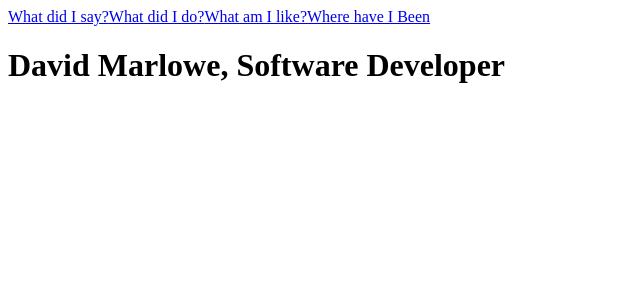
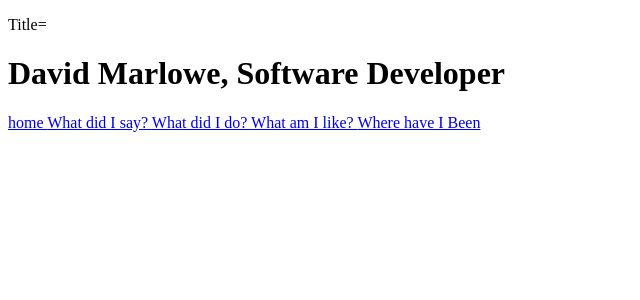
Before and after one commit to webpropopuli/next_blog, a Next.js app: page /about in a window 1280 px wide. Shown: the top 300 px of the page, without its empty margins (0-640 px from the left). Built offline with nearby package versions, Linux system fonts and the light colour scheme.

Commit message:
added layouts and components

```diff
--- /dev/null
+++ b/components/layouts/BaseLayout.js
@@ -0,0 +1,6 @@
+import Header from "../shared/Header";
+const BaseLayout = props => {
+  return <Header>{props.children}</Header>;
+};
+
+export default BaseLayout;
--- a/components/shared/Header.js
+++ b/components/shared/Header.js
@@ -1,19 +1,25 @@
 import Link from "next/link";
 
-const Header = () => {
+const Header = props => {
   return (
     <div>
+      {" "}
+      <p>Title={props.title}</p>
+      {props.children}
+      <Link href="/">
+        <a>home </a>
+      </Link>
       <Link href="/blog">
-        <a>What did I say?</a>
+        <a> What did I say? </a>
       </Link>
       <Link href="/portfolio">
-        <a>What did I do?</a>
+        <a> What did I do? </a>
       </Link>
       <Link href="/about">
-        <a>What am I like?</a>
+        <a> What am I like? </a>
       </Link>
       <Link href="/resume">
-        <a>Where have I Been</a>
+        <a> Where have I Been </a>
       </Link>
     </div>
   );
--- a/pages/about.js
+++ b/pages/about.js
@@ -1,10 +1,9 @@
-import Header from "../components/shared/Header";
+import BaseLayout from "../components/layouts/BaseLayout";
 const About = () => {
   return (
-    <div>
-      <Header />
+    <BaseLayout>
       <h1>David Marlowe, Software Developer</h1>
-    </div>
+    </BaseLayout>
   );
 };
 
```
Also changed, not shown: pages/blog.js (+4 -5 lines), pages/index.js (+3 -4 lines), pages/portfolio.js (+3 -4 lines), pages/resume.js (+3 -4 lines), 1 other file (tests, documents, lock files or other folders).
